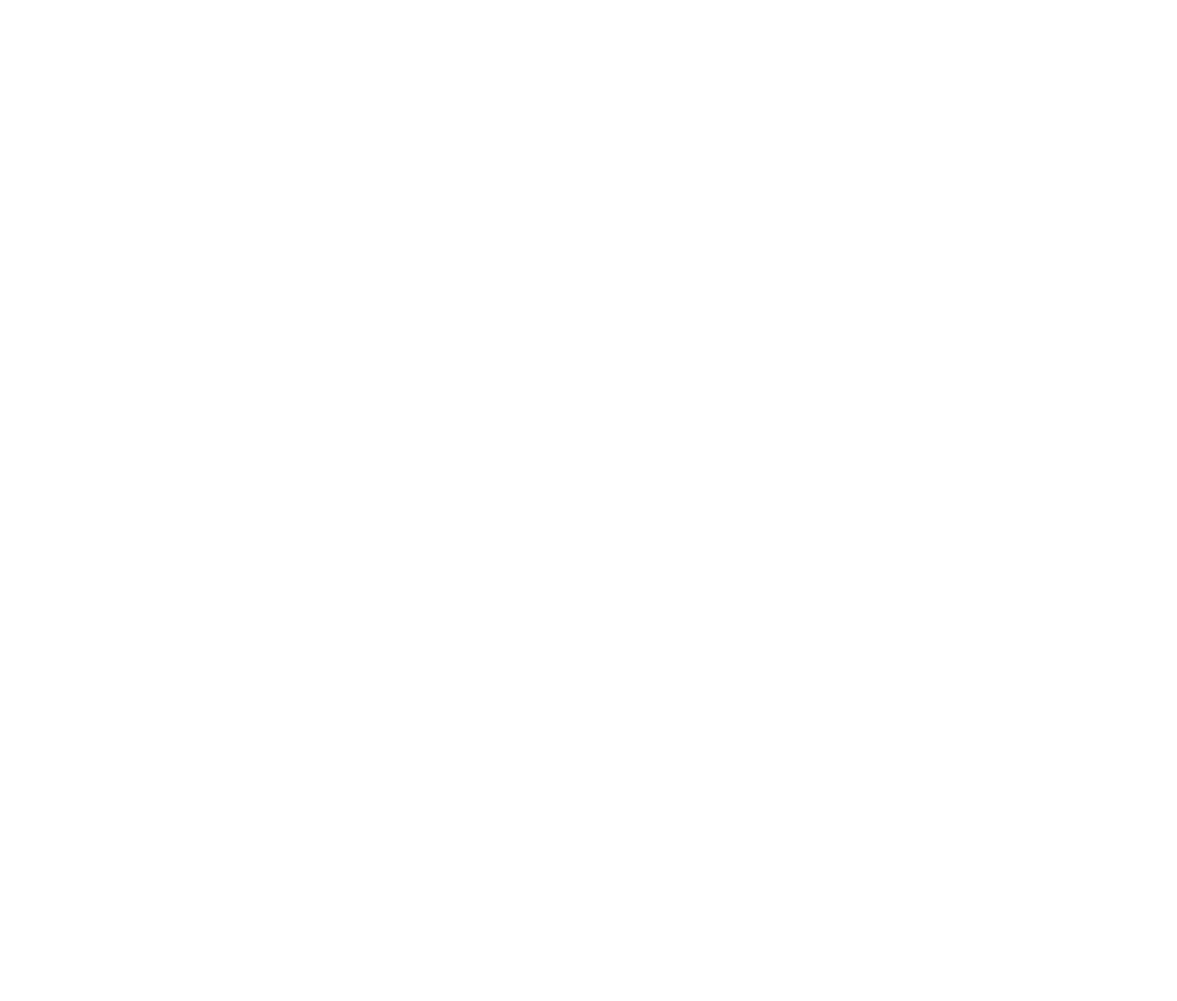
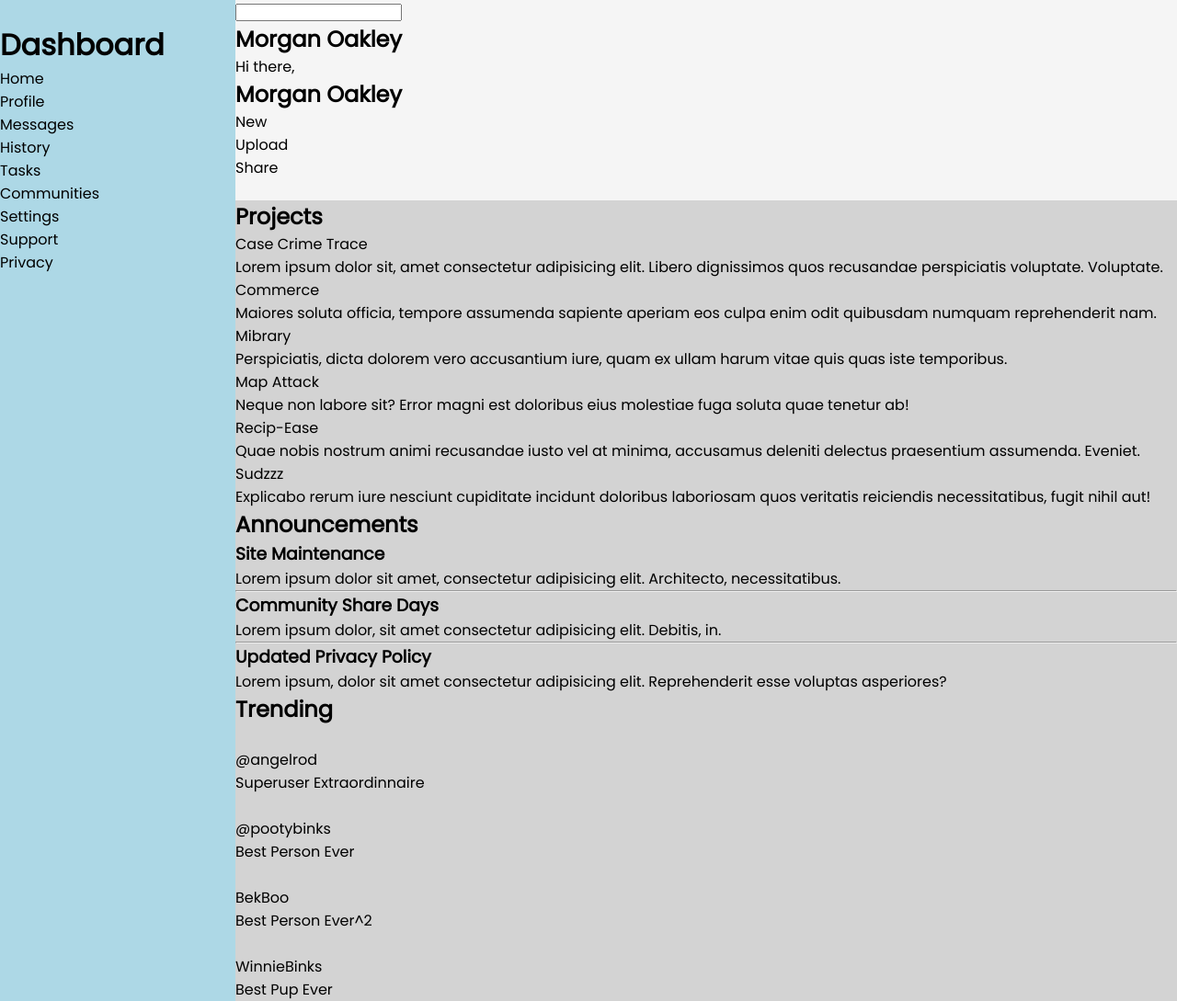
Before and after one commit to angelr1076/Admin-Dashboard, a plain HTML site: page index.html in a window 1280 px wide. Shown: the whole page at 92% size. Before the commit the page ends 800 px from the top, so only its background shows below. Drawn offline with Linux system fonts and the light colour scheme.

Commit message:
Added HTML build

```diff
--- a/index.html
+++ b/index.html
@@ -9,6 +9,110 @@
   <title>Admin Dashboard</title>
 </head>
 <body>
-
+  <div class="container">
+    <div class="header">
+      <form action="" method="GET">
+        <input type="text">
+      </form>
+      <div class="username">
+        <h2>Morgan Oakley</h2>
+      </div>
+      <div class="greeting">
+        <p>Hi there,</p>
+        <h2>Morgan Oakley</h2>
+      </div>
+      <div class="buttons">
+        <ul>
+          <li>New</li>
+          <li>Upload</li>
+          <li>Share</li>
+        </ul>
+      </div>
+    </div>
+    <div class="sidebar">
+      <div class="sidebar__header">
+        <img class="icon" src="" alt="">
+        <h1 class="logo">Dashboard</h1>
+      </div>
+      <div class="menu">
+        <ul class="menu-top">
+          <li>Home</li>
+          <li>Profile</li>
+          <li>Messages</li>
+          <li>History</li>
+          <li>Tasks</li>
+          <li>Communities</li>
+        </ul>
+        <ul class="menu-bottom">
+          <li>Settings</li>
+          <li>Support</li>
+          <li>Privacy</li>
+        </ul>
+      </div>
+    </div>
+    <div class="main-content">
+      <div class="projects">
+        <h2>Projects</h2>
+        <div class="card">
+          <p class="card-header">Case Crime Trace</p>
+          <p class="description">Lorem ipsum dolor sit, amet consectetur adipisicing elit. Libero dignissimos quos recusandae perspiciatis voluptate. Voluptate.</p>
+        </div>
+        <div class="card">
+          <p class="card-header">Commerce</p>
+          <p class="description">Maiores soluta officia, tempore assumenda sapiente aperiam eos culpa enim odit quibusdam numquam reprehenderit nam.</p>
+        </div>
+        <div class="card">
+          <p class="card-header">Mibrary</p>
+          <p class="description">Perspiciatis, dicta dolorem vero accusantium iure, quam ex ullam harum vitae quis quas iste temporibus.</p>
+        </div>
+        <div class="card">
+          <p class="card-header">Map Attack</p>
+          <p class="description">Neque non labore sit? Error magni est doloribus eius molestiae fuga soluta quae tenetur ab!</p>
+        </div>
+        <div class="card">
+          <p class="card-header">Recip-Ease</p>
+          <p class="description">Quae nobis nostrum animi recusandae iusto vel at minima, accusamus deleniti delectus praesentium assumenda. Eveniet.</p>
+        </div>
+        <div class="card">
+          <p class="card-header">Sudzzz</p>
+          <p class="description">Explicabo rerum iure nesciunt cupiditate incidunt doloribus laboriosam quos veritatis reiciendis necessitatibus, fugit nihil aut!</p>
+        </div>
+      </div>
+      <div class="announcements">
+        <div class="announcements">
+          <h2>Announcements</h2>
+          <!-- Card here -->
+          <div class="announcment__card">
+            <h3>Site Maintenance</h3>
+            <p>Lorem ipsum dolor sit amet, consectetur adipisicing elit. Architecto, necessitatibus.</p>
+            <hr>
+            <h3>Community Share Days</h3>
+            <p>Lorem ipsum dolor, sit amet consectetur adipisicing elit. Debitis, in.</p>
+            <hr>
+            <h3>Updated Privacy Policy</h3>
+            <p>Lorem ipsum, dolor sit amet consectetur adipisicing elit. Reprehenderit esse voluptas asperiores?</p>
+          </div>
+        </div>
+        <div class="trending">
+          <h2>Trending</h2>
+          <!-- Card here -->
+          <div class="trending__card">
+            <img src="" alt="">
+            <p>@angelrod</p>
+            <p>Superuser Extraordinnaire</p>
+            <img src="" alt="">
+            <p>@pootybinks</p>
+            <p>Best Person Ever</p>
+            <img src="" alt="">
+            <p>BekBoo</p>
+            <p>Best Person Ever^2</p>
+            <img src="" alt="">
+            <p>WinnieBinks</p>
+            <p>Best Pup Ever</p>
+          </div>
+        </div>
+      </div>
+    </div>
+  </div>
 </body>
 </html>
--- a/styles/style.css
+++ b/styles/style.css
@@ -0,0 +1,36 @@
+@import url('https://fonts.googleapis.com/css2?family=Poppins&display=swap');
+
+:root {
+  --poppins: 'Poppins', sans-serif;
+}
+
+* {
+  box-sizing: border-box;
+  margin: 0;
+  padding: 0;
+}
+
+html {
+  font-family: var(--poppins);
+}
+
+.container {
+  display: grid;
+  grid-template-columns: 1fr 4fr;
+  grid-template-rows: 1fr 4fr;;
+}
+
+.header {
+  grid-column: 2 / 3;
+  background-color: whitesmoke;
+}
+
+.sidebar {
+  grid-column: 1 / 2;
+  grid-row: 1 / 3;
+  background-color: lightblue;
+}
+
+.main-content {
+  background-color: lightgray;
+}
```
